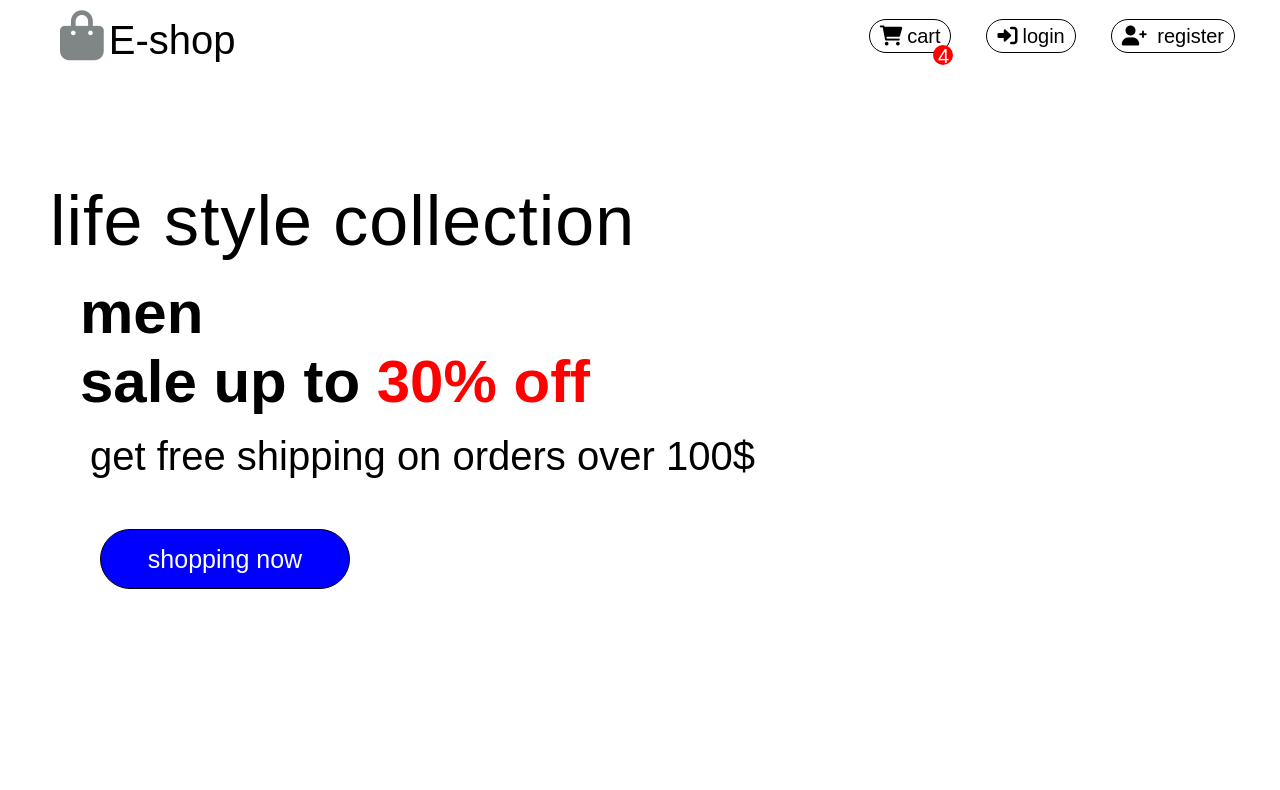
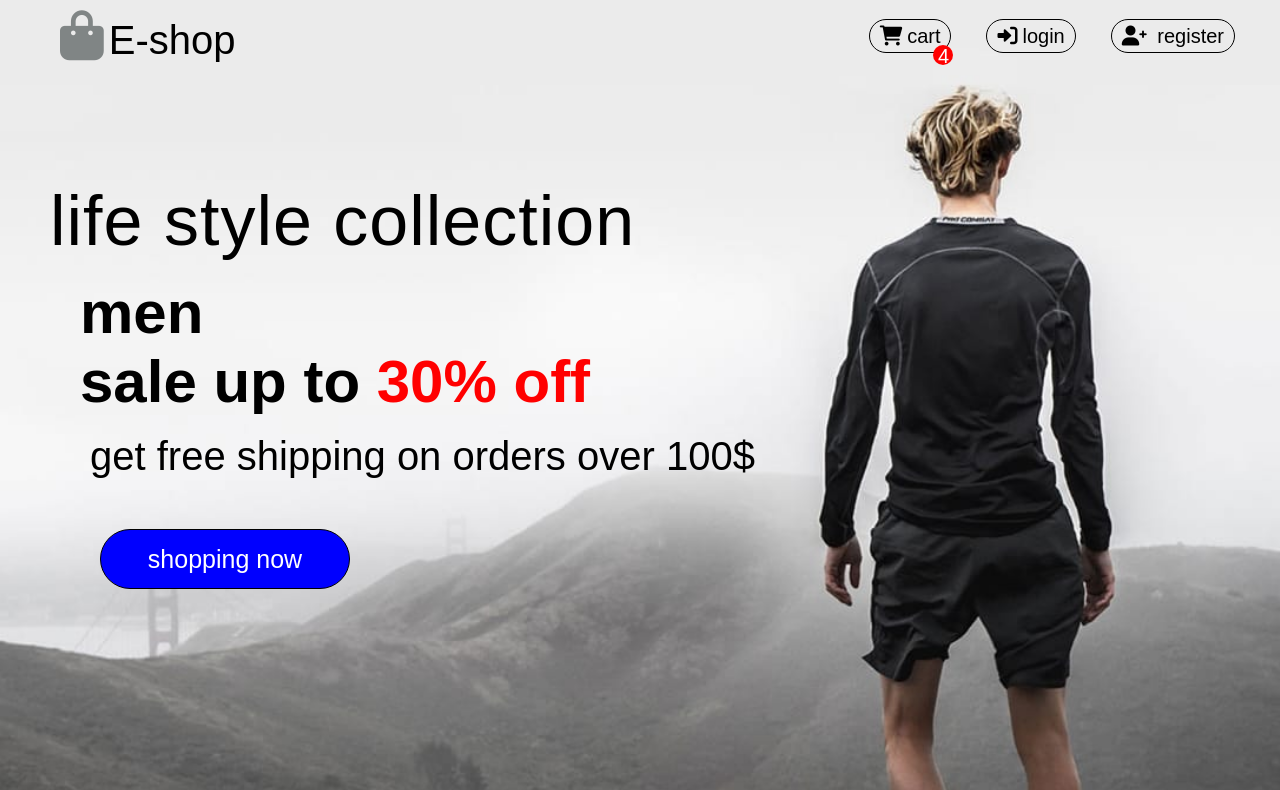
Before and after one commit to Ahmeddnada/E-shop, a plain HTML site: page index.html in a window 1280 px wide. Shown: the top 790 px of the page. Drawn offline with Linux system fonts and the light colour scheme.

Commit message:
Update style.css

```diff
--- a/style.css
+++ b/style.css
@@ -69,7 +69,7 @@ nav .fa-solid {
   right: -3px;
 }
 .container {
-  background: url(/e-commerce/back.jpg) no-repeat;
+  background: url(back.jpg) no-repeat;
   background-size: cover;
   background-attachment: fixed;
   background-position: center center;
```
